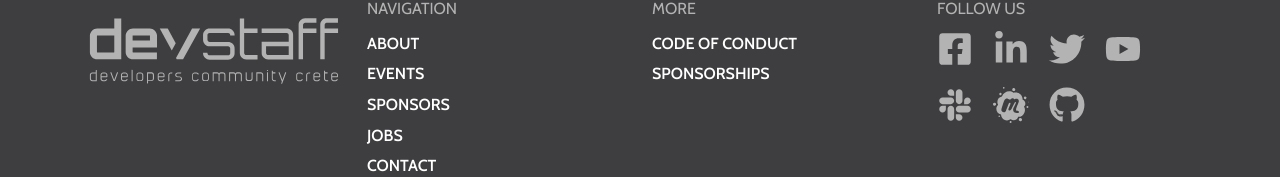
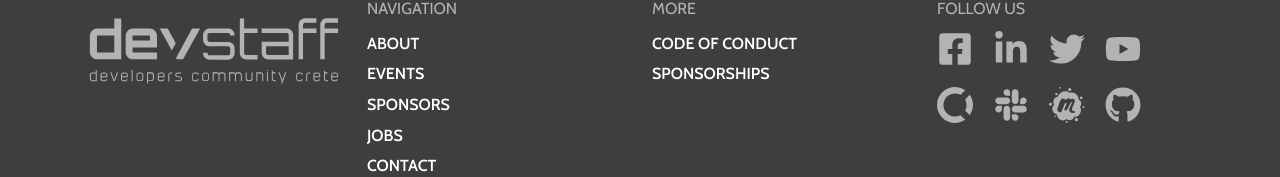
Before and after one commit to devstaff-crete/devstaff-website, a Next.js app: page / in a window 1280 px wide. Shown: the part 3018-3195 px from the top of the page. Built offline with nearby package versions, Linux system fonts and the light colour scheme.

Commit message:
Add open collective in footer

```diff
--- a/components/Layout/Footer/Footer.tsx
+++ b/components/Layout/Footer/Footer.tsx
@@ -8,6 +8,7 @@ import {
   FaTwitter,
   FaYoutube
 } from 'react-icons/fa';
+import { SiOpencollective } from 'react-icons/si';
 
 import Logo from '../../../public/logo-footer.svg';
 import styles from './Footer.module.scss';
@@ -105,6 +106,16 @@ const Footer = () => {
               </li>
               <li className={styles.socialIcon}>
                 <a
+                  href="https://opencollective.com/devstaff"
+                  target="_blank"
+                  rel="noreferrer"
+                  title="Open Collective"
+                >
+                  <SiOpencollective />
+                </a>
+              </li>
+              <li className={styles.socialIcon}>
+                <a
                   href="https://join.slack.com/t/devstaff/shared_invite/enQtNDYyNTI0NjUyMjczLWUyN2ZkOGJjYWQyMzU2MTE0MjViYTAxYWYxMjVlMzk2ZDk1N2I3ZGI2Y2MxMmMwN2JkNzY5MGUzMGRmN2NlNWM"
                   target="_blank"
                   rel="noreferrer"
```
